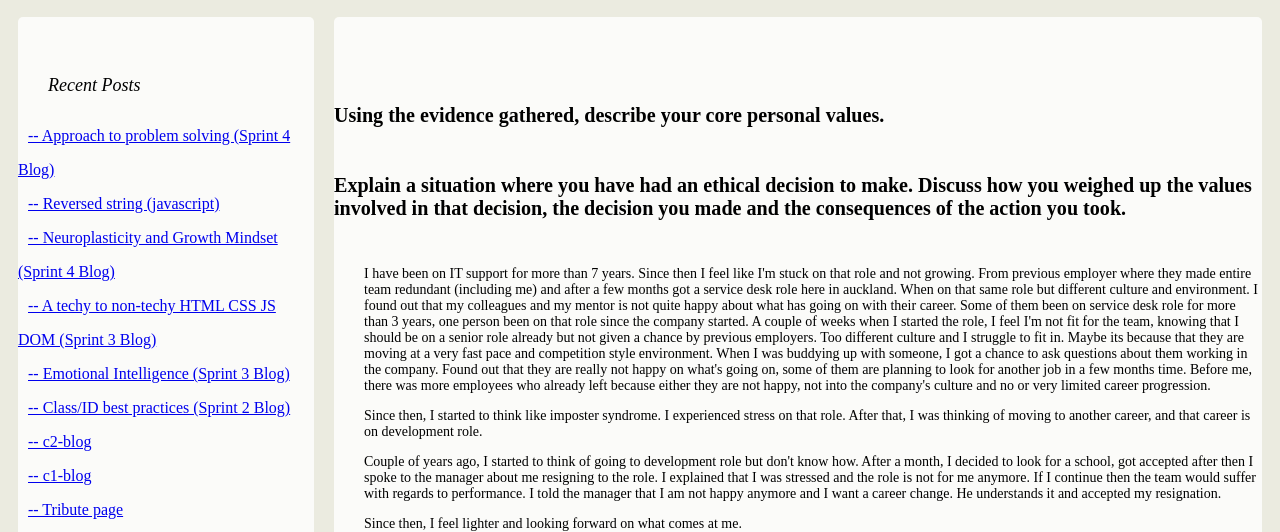
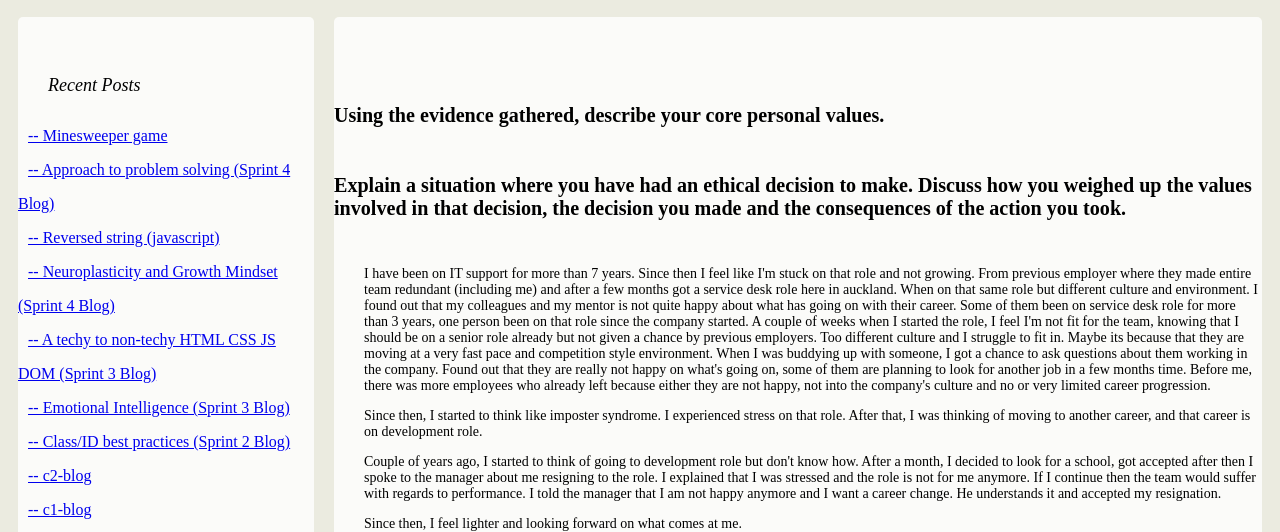
Before and after one commit to marvin-c/marvin-c.github.io, a plain HTML site: page blog/sprint1-cultural.html in a window 1280 px wide. Shown: the part 301-833 px from the top of the page. Drawn offline with Linux system fonts and the light colour scheme.

Commit message:
add minesweeper

```diff
--- a/blog/sprint1-cultural.html
+++ b/blog/sprint1-cultural.html
@@ -29,6 +29,7 @@
       </div>
       <div class="nav">
         <p style="font-size: 18px; font-style: italic;">Recent Posts</p>
+        <a href="https://marvin-c.github.io/minesweeper/" class="navpost">-- Minesweeper game </a><br>
         <a href="../blog/sprint4_technical.html" class="navpost">-- Approach to problem solving (Sprint 4 Blog) </a><br>
         <a href="../reverse_string.html" class="navpost">-- Reversed string (javascript) </a><br>
         <a href="../blog/sprint4-cultural.html" class="navpost">-- Neuroplasticity and Growth Mindset (Sprint 4 Blog) </a><br>
```
Also changed, not shown: blog/sprint2-cultural.html (+1 -0 lines), blog/sprint2_blog.html (+1 -0 lines), blog/sprint3-cultural.html (+1 -0 lines), blog/sprint3_technical.html (+1 -0 lines), blog/sprint4-cultural.html (+1 -0 lines), blog/sprint4_technical.html (+1 -0 lines), calc.html (+1 -0 lines), index.html (+1 -0 lines).
